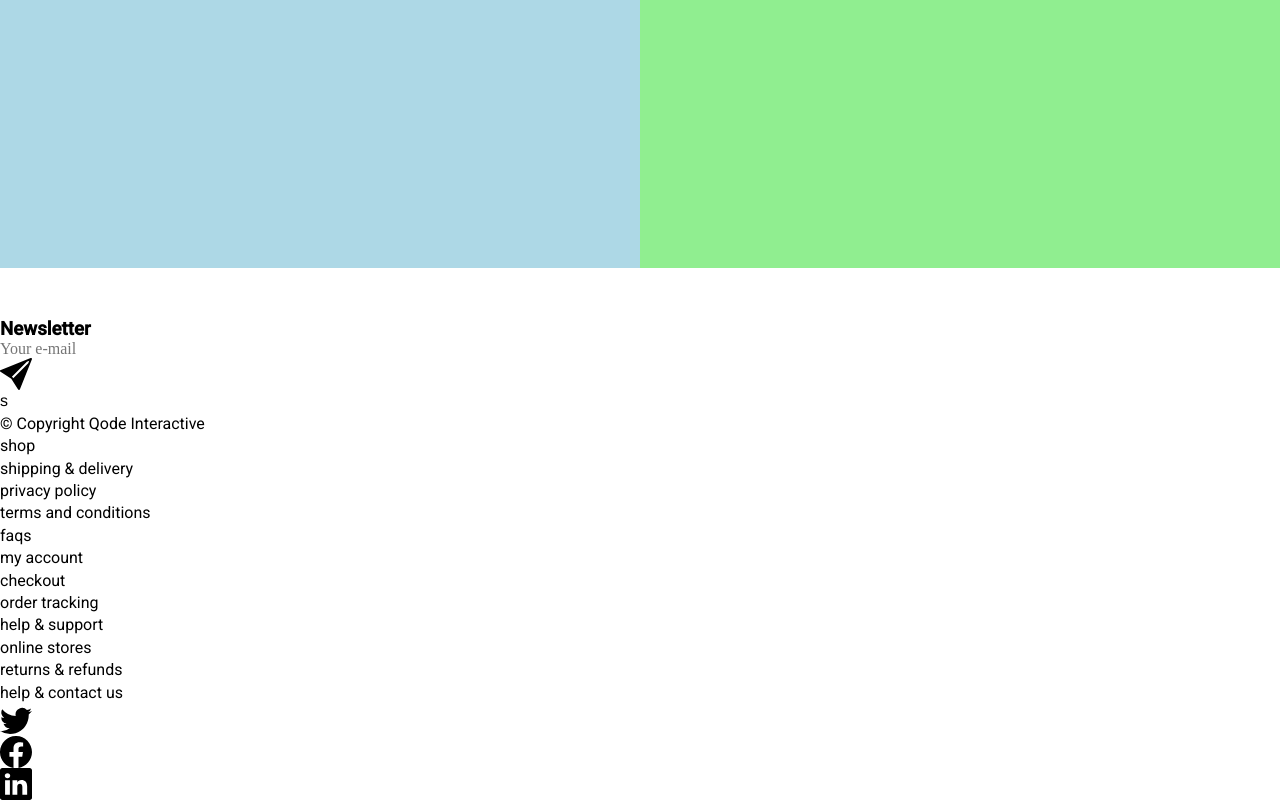
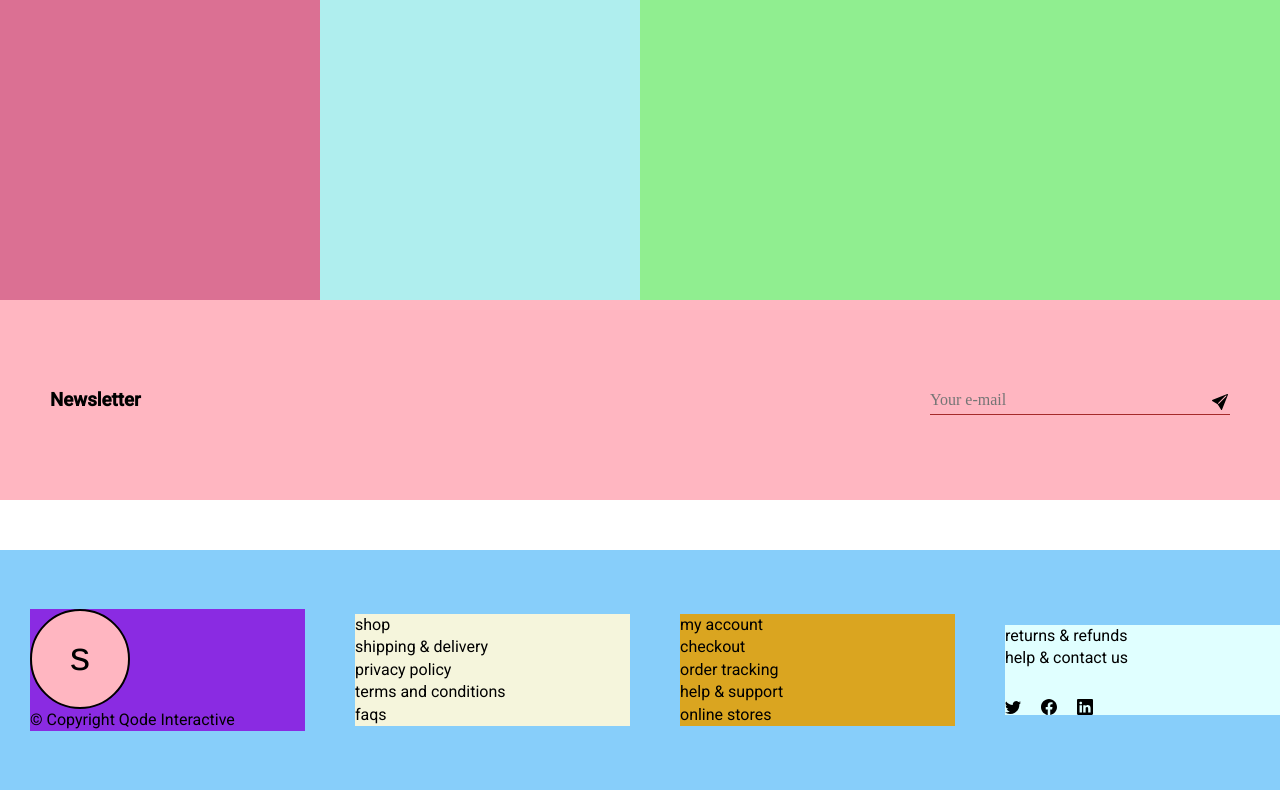
Before and after one commit to Artentii/Practice-Stockholm-3, a plain HTML site: page src/index.html in a window 1280 px wide. Shown: the part 2070-2870 px from the top of the page. Drawn offline with nearby package versions, Linux system fonts and the light colour scheme.

Commit message:
Update styles.css

```diff
--- a/src/css/styles.css
+++ b/src/css/styles.css
@@ -55,6 +55,7 @@ body {
 /* HEADER */
 .Header{
     width: 100%;
+    height: 10vh;
     background-color: red;
     margin-bottom: 3.125rem;
 
@@ -113,7 +114,6 @@ body {
 Main{
     width: 100%;
     background-color: lightblue;
-    margin-bottom: 3.125rem;
     min-height: 280vh;
 
     display: grid;
@@ -176,51 +176,142 @@ Main-section{}
 .Sound-a{}
 
 /* IMAGE */
-.Image{}
+.Image{
+    background-color: palevioletred;
+}
 .Img{}
 
 /* WAVE */
-.Wave{}
+.Wave{
+    background-color: paleturquoise;
+}
 .Wave-image{}
 .Wave-h4{}
 .Wave-p{}
 
 /* NEWSLETTER */
-.Newsletter{}
-.Newsletter-h3{}
-.Newsletter-input{}
+.Newsletter{
+    background-color: lightpink;
+    width: 100%;
+    min-height: 25vh;
+    margin-bottom: 3.125rem;
+
+    display: flex;
+    flex-flow: row nowrap;
+    justify-content: space-between;
+    align-items: center;
+}
+.Newsletter-h3{
+    margin: 3.125rem;
+}
+.Input-container{
+    position: relative;
+    margin: 3.125rem;
+}
+.Newsletter-input{
+    width: 18.75rem;
+    height: 1.875rem;
+    font-size: 1rem;
+    border-bottom: .0625rem solid brown;
+}
+.Input-a{
+    position: absolute;
+
+    top: 30%;
+    left: 94%;
+}
+
+.Input-svg{
+    width: 1rem;
+    height: 1rem;
+}
 
 /* FOOTER */
-.Footer{}
+.Footer{
+    background-color: lightskyblue;
+    width: 100%;
+    height: 30vh;
+
+    display: flex;
+    flex-flow: row nowrap;
+    justify-content: center;
+    align-items: center;
+    gap: 3.125rem;
+}
 
 /* FOOTER LEFT */
-.Footer-left{}
-.Footer-s{}
+.Footer-left{
+    background-color: blueviolet;
+    margin-left: 1.875rem;
+    width: 25%;
+}
+.Footer-circle{
+    width: 6.25rem;
+    height: 6.25rem;
+
+    background-color: lightpink;
+    padding-bottom: .3rem;
+    border-radius: 50%;
+    border: 2px solid black;
+
+    display: flex;
+    flex-flow: row nowrap;
+    justify-content: center;
+    align-items: center;
+}
+.Footer-s{
+    font-size: 2.5rem;
+}
 .Copyright{}
 .Copyright-a{}
 
 /* FOOTER CENTER*/
-.Footer-center{}
+.Footer-center{
+    background-color: aquamarine;
+}
 
 /* FOOTER CENTER LEFT */
+.Left{
+    background-color: beige;
+    width: 25%;
+}
 .Left-ul{}
 .Left-li{}
 .Left-a{}
 
 /* FOOTER CENTER RIGHT */
+.Right{
+    background-color: goldenrod;
+    width: 25%;
+}
 .Right-ul{}
 .Right-li{}
 .Right-a{}
 
 /* FOOTER RIGHT */
-.Footer-right{}
+.Footer-right{
+    background-color: lightcyan;
+    width: 25%;
+}
+.Footer-sentences{}
 .Footer-ul{}
 .Footer-li{}
 .Footer-a{}
 
 /* RRSS */
-.Rrss{}
-.Rrss-ul{}
+.Rrss{
+    margin-top: 1.875rem;
+}
+.Rrss-ul{
+    display: flex;
+    flex-flow: row nowrap;
+    justify-content: flex-start;
+    align-items: center;
+    gap: 1.25rem;
+}
 .Rrss-li{}
 .Rrss-a{}
-.Rrss-svg{}
+.Rrss-svg{
+    width: 1rem;
+    height: 1rem;
+}
```
